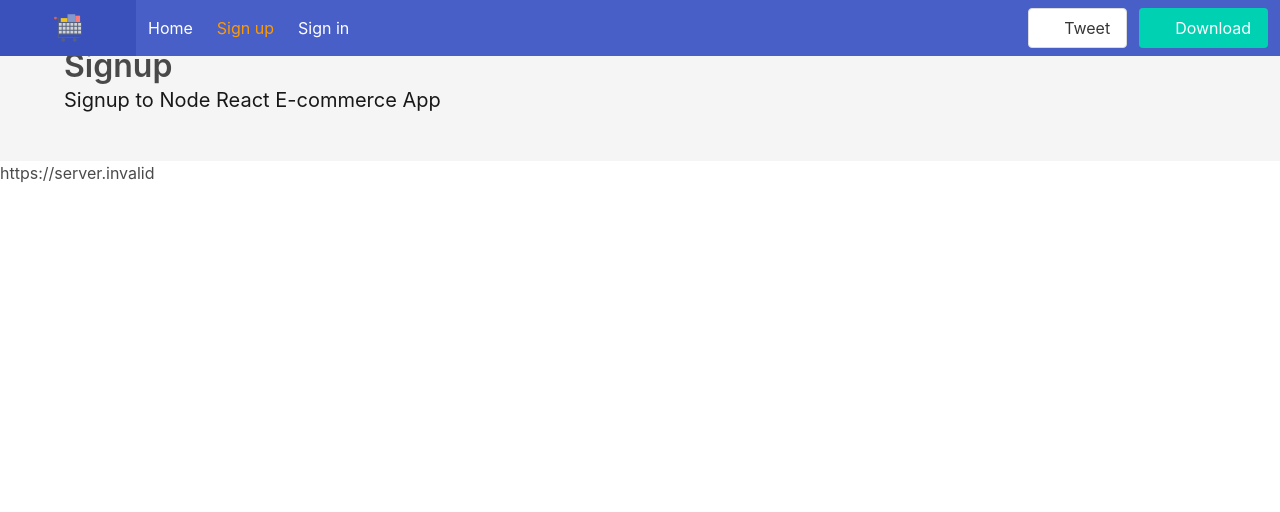
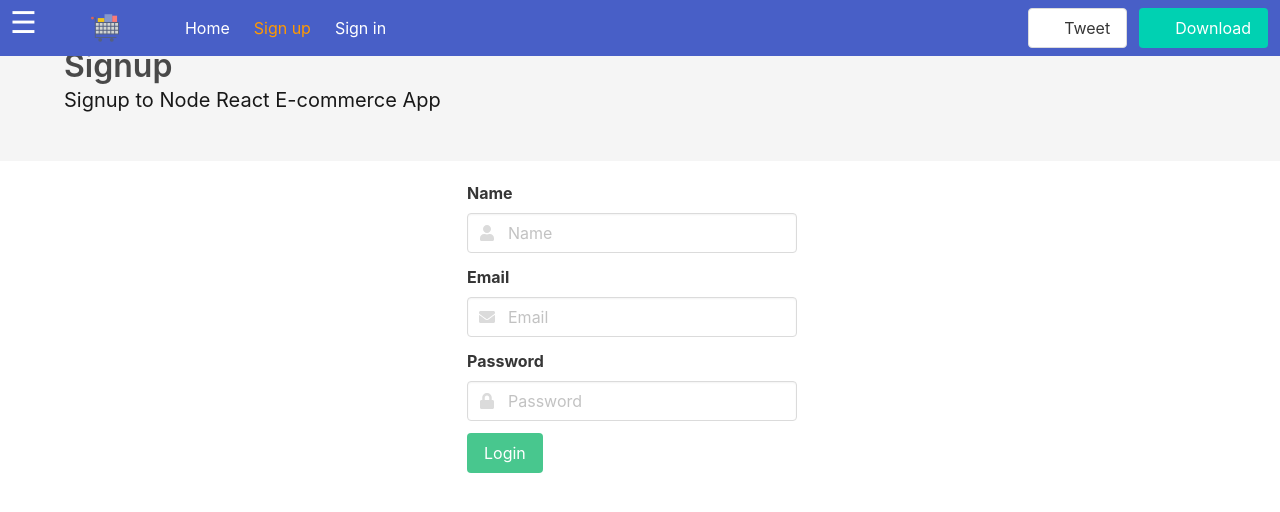
Before and after one commit to jeremiahogutu/e-commerce-app, a React (Create React App) app in the folder e-commerce-frontend/: page /signup in a window 1280 px wide. Shown: the top 512 px of the page. Built offline with nearby package versions, Linux system fonts and the light colour scheme; no server answers; the HTML template or start-up script is replaced by a standard one.

Commit message:
working on sidenav

```diff
--- a/e-commerce-frontend/package.json
+++ b/e-commerce-frontend/package.json
@@ -3,6 +3,9 @@
   "version": "0.1.0",
   "private": true,
   "dependencies": {
+    "@fortawesome/fontawesome-svg-core": "^1.2.19",
+    "@fortawesome/free-solid-svg-icons": "^5.9.0",
+    "@fortawesome/react-fontawesome": "^0.1.4",
     "bulma": "^0.7.5",
     "react": "^16.8.6",
     "react-dom": "^16.8.6",
--- /dev/null
+++ b/e-commerce-frontend/src/App.css
@@ -0,0 +1,39 @@
+.sidenav {
+    height: 100%;
+    width: 0;
+    position: fixed;
+    z-index: 1;
+    top: 0;
+    left: 0;
+    background-color: #fff;
+    overflow-x: hidden;
+    transition: 0.5s;
+    padding-top: 20px;
+    box-shadow: 0 3px 6px rgba(0,0,0,0.16), 0 3px 6px rgba(0,0,0,0.23);
+}
+
+.sidenav p {
+    padding: 8px 8px 8px 22px;
+}
+
+.sidenav a {
+    padding: 8px 8px 8px 32px;
+    text-decoration: none;
+    /*font-size: 25px;*/
+    /*color: #818181;*/
+    display: block;
+    transition: 0.3s;
+}
+
+.sidenav .closebtn {
+    position: absolute;
+    top: 0;
+    right: 25px;
+    font-size: 36px;
+    margin-left: 50px;
+}
+
+@media screen and (max-height: 450px) {
+    .sidenav {padding-top: 15px;}
+    /*.sidenav a {font-size: 18px;}*/
+}
--- a/e-commerce-frontend/src/App.js
+++ b/e-commerce-frontend/src/App.js
@@ -1,5 +1,5 @@
 import React from 'react';
-
+import 'App.css'
 const App = () => {
   return (
       <div className='container'>
--- a/e-commerce-frontend/src/main/Layout.js
+++ b/e-commerce-frontend/src/main/Layout.js
@@ -22,7 +22,7 @@ const Layout = ({
                     </div>
                 </div>
             </section>
-            <div className={className}>{children}</div>
+            <div className={className} style={{justifyContent: 'center'}}>{children}</div>
         </div>
 
     );
--- a/e-commerce-frontend/src/main/Menu.js
+++ b/e-commerce-frontend/src/main/Menu.js
@@ -1,6 +1,7 @@
 import React from 'react';
 import {NavLink, withRouter} from "react-router-dom";
 import shoppingLogo from '../assets/cart.svg'
+import '../App.css'
 const Menu = () => {
     document.addEventListener('DOMContentLoaded', () => {
 
@@ -28,25 +29,40 @@ const Menu = () => {
 
     });
 
-    const closeDrawer = () => {
-        const sideNav = document.querySelector('.navbar-menu');
-        sideNav.classList.toggle('is-active');
-    };
+    const openNav = () => {
+        document.getElementById("mySidenav").style.width = "250px";
+    }
+
+    const closeNav = () => {
+        document.getElementById("mySidenav").style.width = "0";
+    }
     return (
         <nav className="navbar is-link is-fixed-top">
+            <div id="mySidenav" className="sidenav">
+                {/*<a href="javascript:void(0)" className="closebtn" onClick={closeNav}>&times;</a>*/}
+                {/*<a href="#">About</a>*/}
+                {/*<a href="#">Services</a>*/}
+                {/*<a href="#">Clients</a>*/}
+                {/*<a href="#">Contact</a>*/}
+                <aside className="menu">
+                    <p className="menu-label">
+                        E-Commerce
+                    </p>
+                    <ul className="menu-list">
+                        <li><NavLink to="/" onClick={closeNav} activeStyle={{color: '#ff9900'}}  exact={true}>Home</NavLink></li>
+                        <li><NavLink to="/signup" onClick={closeNav} activeStyle={{color: '#ff9900'}}>SignUp</NavLink></li>
+                        <li><NavLink to="/signin" onClick={closeNav} activeStyle={{color: '#ff9900'}}>SignIn</NavLink></li>
+                    </ul>
+                </aside>
+            </div>
             <div className="navbar-brand">
+                <span style={{fontSize: '30px', cursor: 'pointer', marginLeft: '10px'}} onClick={openNav}>&#9776;</span>
                 <NavLink className="navbar-item" to="/">
                     <img src={shoppingLogo}
                          alt="shopping logo" width="112" height="28"/>
                 </NavLink>
-                <div className="navbar-burger burger" data-target="e-commerce-nav">
-                    <span></span>
-                    <span></span>
-                    <span></span>
-                </div>
             </div>
-
-            <div id="e-commerce-nav" className="navbar-menu" onClick={closeDrawer}>
+            <div id="e-commerce-nav" className="navbar-menu">
                 <div className="navbar-start">
                     <NavLink className="navbar-item" to="/" activeStyle={{color: '#ff9900'}}  exact={true}>
                         Home
--- a/e-commerce-frontend/src/user/Signup.js
+++ b/e-commerce-frontend/src/user/Signup.js
@@ -1,14 +1,61 @@
 import React from 'react';
 import Layout from "../main/Layout";
+import {FontAwesomeIcon} from "@fortawesome/react-fontawesome";
+import {faLock, faUser, faEnvelope} from "@fortawesome/free-solid-svg-icons";
 import {API} from "../config";
 
 const Signup = () => {
+    const signUpForm = () => (
+        <form style={{maxWidth: '900px'}}>
+            <div className="field">
+                <label className="label">Name</label>
+                <p className="control is-expanded has-icons-left">
+                    <input className="input" type="text" placeholder="Name"/>
+                    <span className="icon is-small is-left">
+          <FontAwesomeIcon icon={faUser}/>
+        </span>
+                </p>
+            </div>
+            <div className="field">
+                <label className="label">Email</label>
+                <p className="control has-icons-left has-icons-right">
+                    <input className="input" type="email" placeholder="Email"/>
+                    <span className="icon is-small is-left">
+      <FontAwesomeIcon icon={faEnvelope}/>
+    </span>
+                    <span className="icon is-small is-right">
+      <i className="fas fa-check"/>
+    </span>
+                </p>
+            </div>
+            <div className="field">
+                <label className="label">Password</label>
+                <p className="control has-icons-left">
+                    <input className="input" type="password" placeholder="Password"/>
+                    <span className="icon is-small is-left">
+      <FontAwesomeIcon icon={faLock}/>
+    </span>
+                </p>
+            </div>
+            <div className="field">
+                <p className="control">
+                    <button className="button is-success">
+                        Login
+                    </button>
+                </p>
+            </div>
+        </form>
+    );
+
     return (
         <Layout
             title="Signup"
             description="Signup to Node React E-commerce App"
+            className="container is-fluid is-flex is-centered"
         >
-            {API}
+            <div className="notification has-background-white">
+                {signUpForm()}
+            </div>
         </Layout>
     );
 };
```
Also changed, not shown: 1 other file (tests, documents, lock files or other folders).
